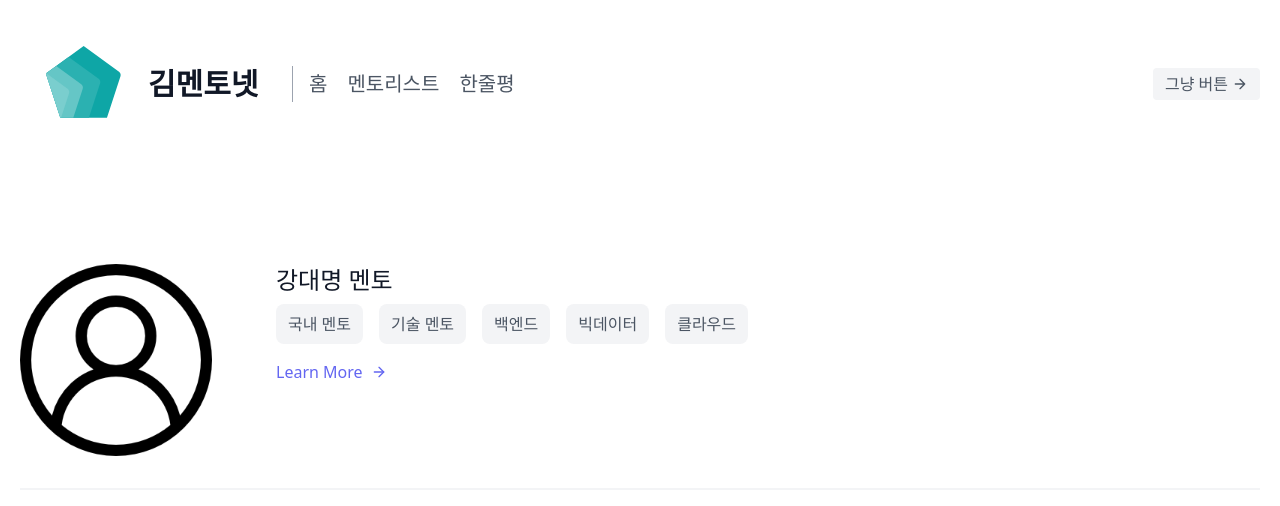
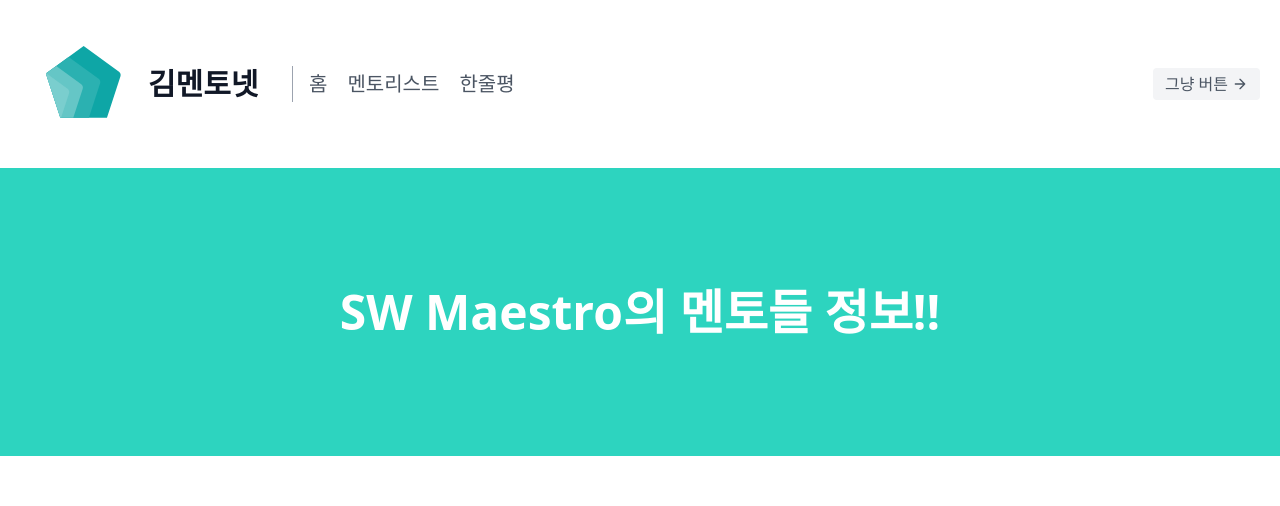
Before and after one commit to noparamin/mentorkim.net, a Next.js app: page /mentorlist in a window 1280 px wide. Shown: the top 506 px of the page. Built offline with nearby package versions, Linux system fonts and the light colour scheme.

Commit message:
[Next.js] 김멘토넷 멘토 리스트 수정

```diff
--- /dev/null
+++ b/components/information/picture.js
@@ -0,0 +1,7 @@
+export default function Picture(){
+    return (
+        <div className="flex w-full h-72 bg-teal-400 font-sans font-extrabold text-5xl text-white justify-center items-center">
+            SW Maestro의 멘토들 정보!!
+        </div>
+    )
+}
--- a/pages/mentorlist.js
+++ b/pages/mentorlist.js
@@ -1,6 +1,7 @@
 import MentorListInformation from "@/components/information/mentor-list";
 import Head from 'next/head'
 import Layout from '../components/layout'
+import Picutre from '../components/information/picture'
 
 export default function MentorList() {
     return (
@@ -10,6 +11,7 @@
           <meta name="description" content="김멘토넷" />
           <link rel="icon" href="/favicon.ico" />
         </Head>
+        <Picutre />
         <MentorListInformation/>
       </Layout>
     )
```
